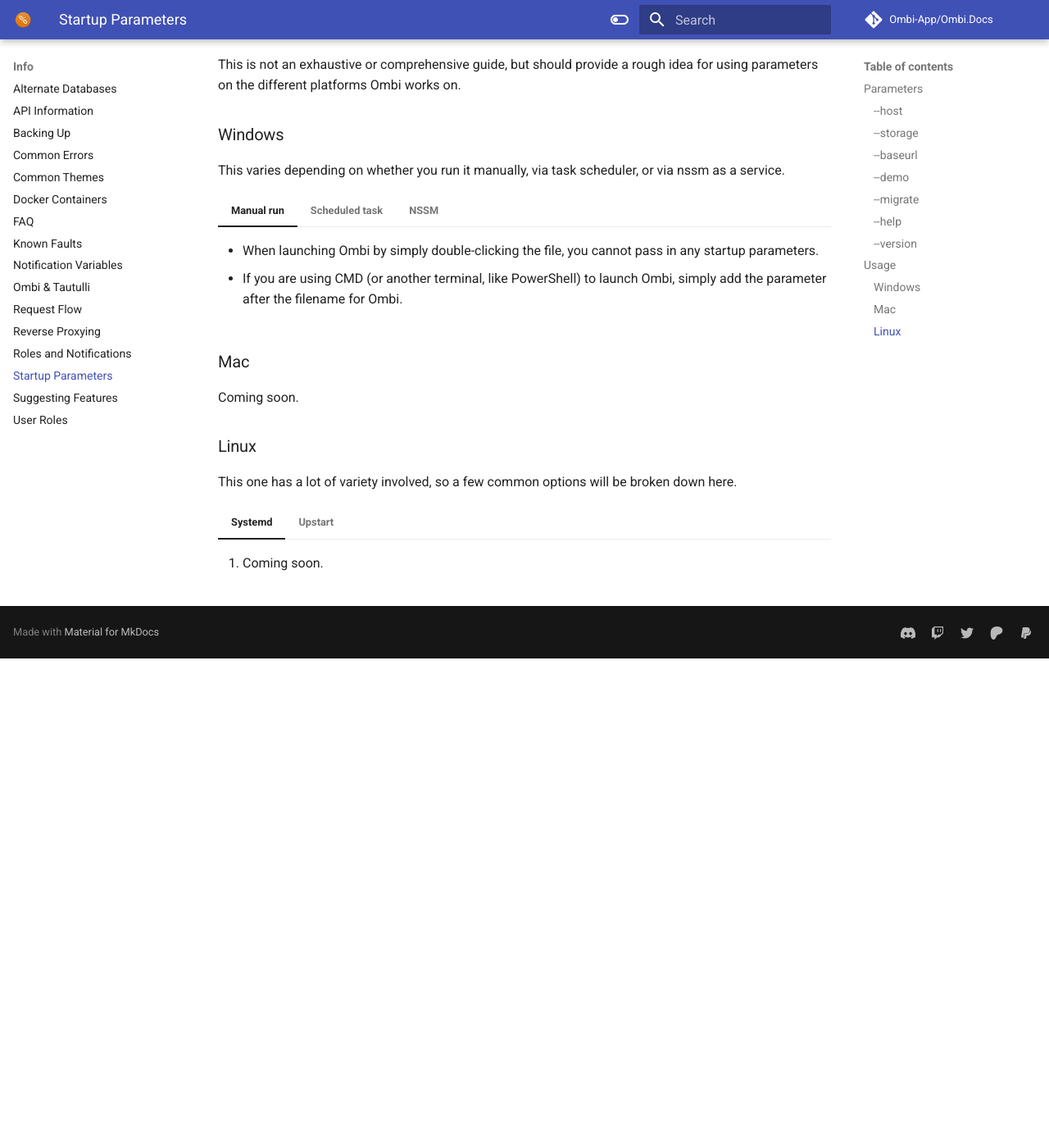
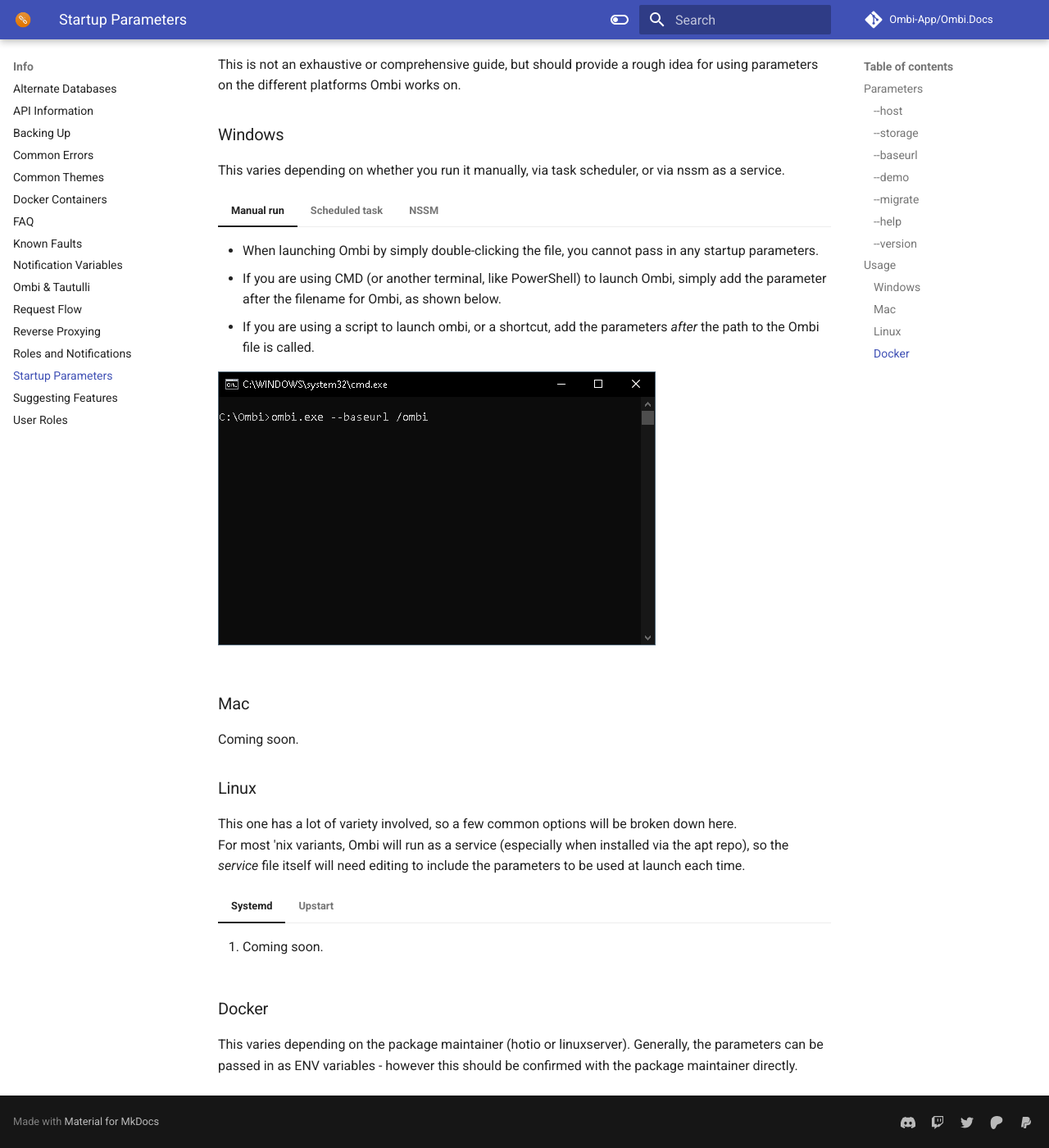
Before and after one commit to Ombi-app/Ombi.Docs, an MkDocs documentation site: the page built from docs/info/startup-parameters.md, in a window 1280 px wide and 1400 px high, scrolled down 1504 px. Shown: the whole window at 82% size. Built offline with MkDocs 1.6.1 and Material for MkDocs 9.7.7, drawn with Linux system fonts in a browser that asks for light colours; comment, search, counter and statistics services are not loaded; before the commit the page ends 2307 px from its top, so only the background shows below that.

Commit message:
More changes to parameters

```diff
--- a/docs/info/startup-parameters.md
+++ b/docs/info/startup-parameters.md
@@ -53,13 +53,20 @@
 
 === "Manual run"
     * When launching Ombi by simply double-clicking the file, you cannot pass in any startup parameters.
-    * If you are using CMD (or another terminal, like PowerShell) to launch Ombi, simply add the parameter after the filename for Ombi.
+    * If you are using CMD (or another terminal, like PowerShell) to launch Ombi, simply add the parameter after the filename for Ombi, as shown below.
+    * If you are using a script to launch ombi, or a shortcut, add the parameters _after_ the path to the Ombi file is called.
+
+    ![Parameters in CMD](../assets/images/parameters_windows_cmd.png){: loading=lazy }
 
 === "Scheduled task"
     Coming soon.
 
 === "NSSM"
-    Coming soon.
+    When installing Ombi via nssm, or switching to a baseurl from an existing install, you will need to edit your service to include the parameters.
+    With nssm, this can be done during install (`nssm install ombi`) or after initial install (`nssm edit ombi`).
+    Parameters should be put into the "arguments" field in nssm, as shown below.
+
+    ![Parameters in NSSM](../assets/images/parameters_windows_nssm.png){: loading=lazy }
 
 ### Mac
 
@@ -68,9 +75,14 @@
 ### Linux
 
 This one has a lot of variety involved, so a few common options will be broken down here.
+For most 'nix variants, Ombi will run as a service (especially when installed via the apt repo), so the _service_ file itself will need editing to include the parameters to be used at launch each time.
 
 === "Systemd"
     1. Coming soon.
 
 === "Upstart"
     1. Coming soon.
+
+### Docker
+
+This varies depending on the package maintainer (hotio or linuxserver). Generally, the parameters can be passed in as ENV variables - however this should be confirmed with the package maintainer directly.
```
